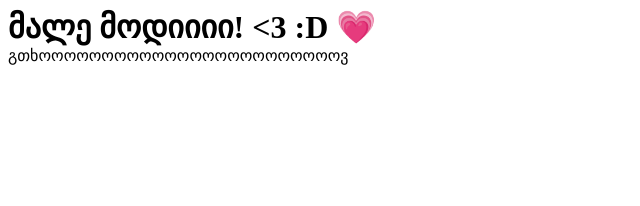
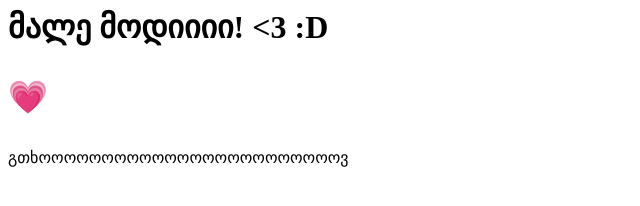
Before and after one commit to dimitri20/mald, a plain HTML site: page index.html in a window 1280 px wide. Shown: the whole page, without its empty margins (0-640 px from the left). Drawn offline with Linux system fonts and the light colour scheme.

Commit message:
Update index.html

```diff
--- a/index.html
+++ b/index.html
@@ -2,6 +2,7 @@
 <html>
 <head>
 	<title>modimale</title>
+	<meta charset="UTF-8">
 	<style type="text/css">
 		h1{
 			margin: 0 auto;
@@ -12,7 +13,7 @@
 <body>
 	<h1 >
 		მალე მოდიიიი! <3 :D
-				 &#128151
+				 <p>&#128151;</p>
 	</h1>
 
 	გთხოოოოოოოოოოოოოოოოოოოოოოოოვ
```
